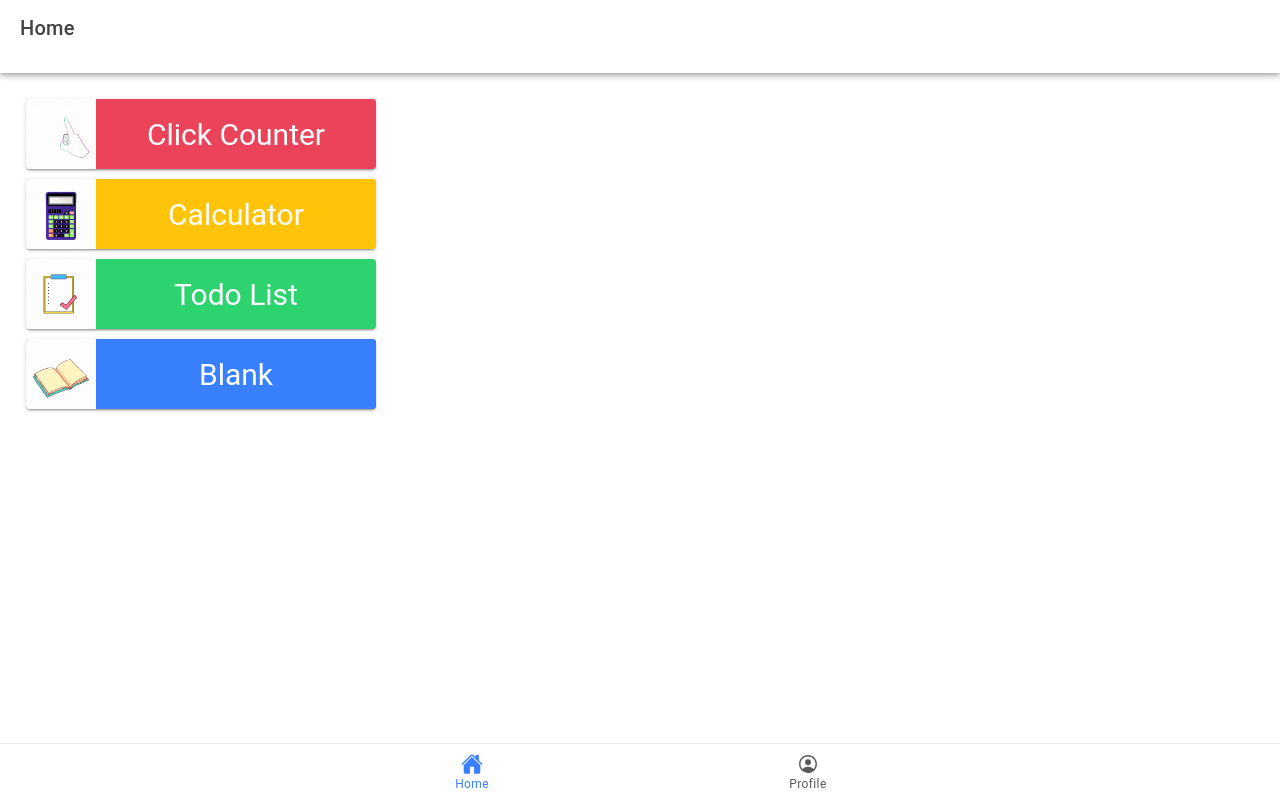
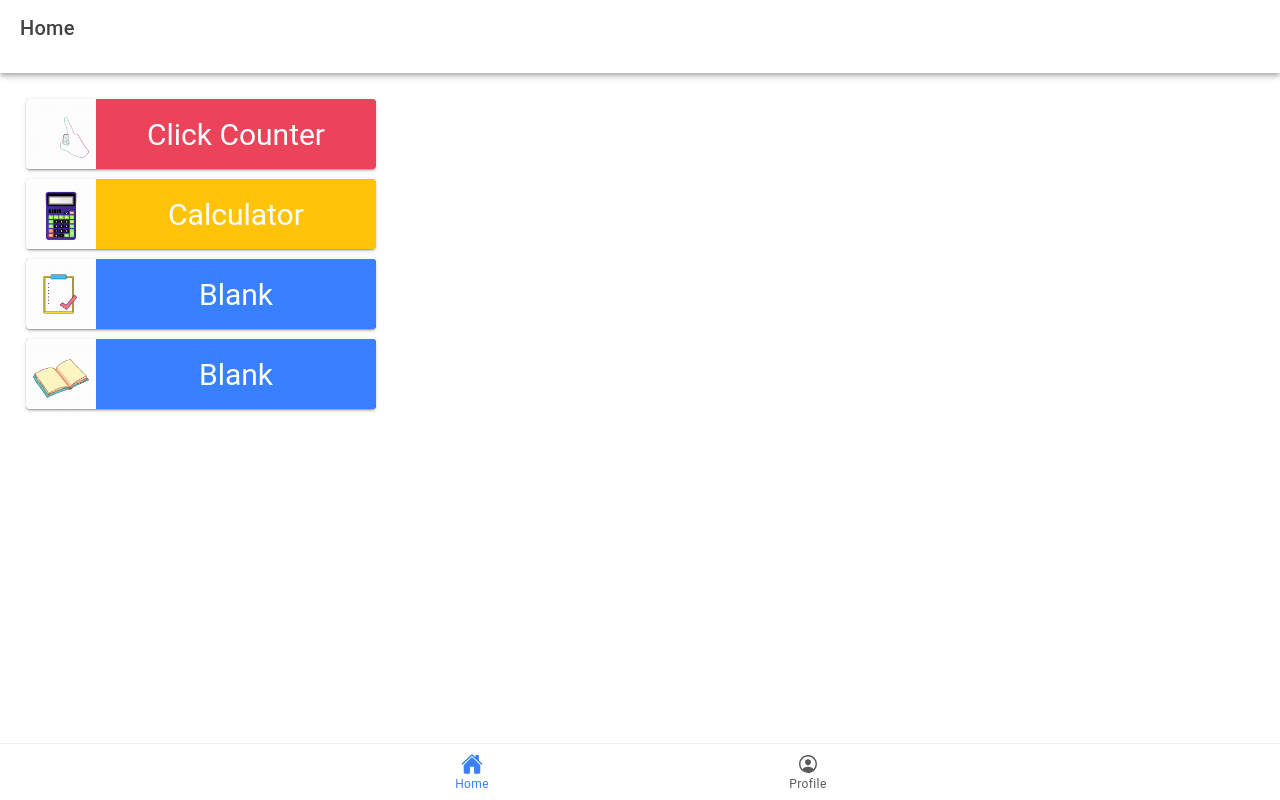
Before and after one commit to anjlibay/ion-t-libay, a React (Vite) app: page /home in a window 1280 px wide. Built offline with nearby package versions, Linux system fonts and the light colour scheme.

Commit message:
delete todolist

```diff
--- a/src/pages/home.tsx
+++ b/src/pages/home.tsx
@@ -25,9 +25,6 @@ const Home: React.FC = () => {
     history.push('/calculator');
   };
 
-  const goToToDoList = () => {
-    history.push('/todo_list');
-  };
   return (
     <IonPage>
       <IonHeader>
@@ -62,14 +59,14 @@ const Home: React.FC = () => {
               </IonCardContent>
             </IonCard>
 
-          <IonCard id="card3" onClick={goToToDoList} style={{ width: '350px', cursor: 'pointer' }} color="warning">
+            <IonCard id="card4" style={{ width: '350px' }} color="dark">
           <IonCardContent style={{ height: '70px', fontSize: '30px', display: 'flex', alignItems: 'center', padding: 0 }}>
                 <div style={{ display: 'flex', justifyContent: 'center', alignItems: 'center', height: '80px', flex: '20%', backgroundColor: 'var(--ion-color-light)', padding: 0 }}>
                   {/* <IonIcon icon={pulseOutline} slot="start" /> */}
                   <img alt="" id=" Todo_list" src="../src/assets/img/To_do_list.gif" />
-                </div>
-                <div style={{ display: 'flex', justifyContent: 'center', alignItems: 'center', height: '80px', flex: '80%', backgroundColor: 'var(--ion-color-success)', color: 'white', padding: 0 }}>
-                  Todo List
+                  </div>
+                <div style={{ display: 'flex', justifyContent: 'center', alignItems: 'center', height: '80px', flex: '80%', backgroundColor: 'var(--ion-color-primary)', color: 'white', padding: 0 }}>
+                  Blank
                 </div>
               </IonCardContent>
             </IonCard>
```
